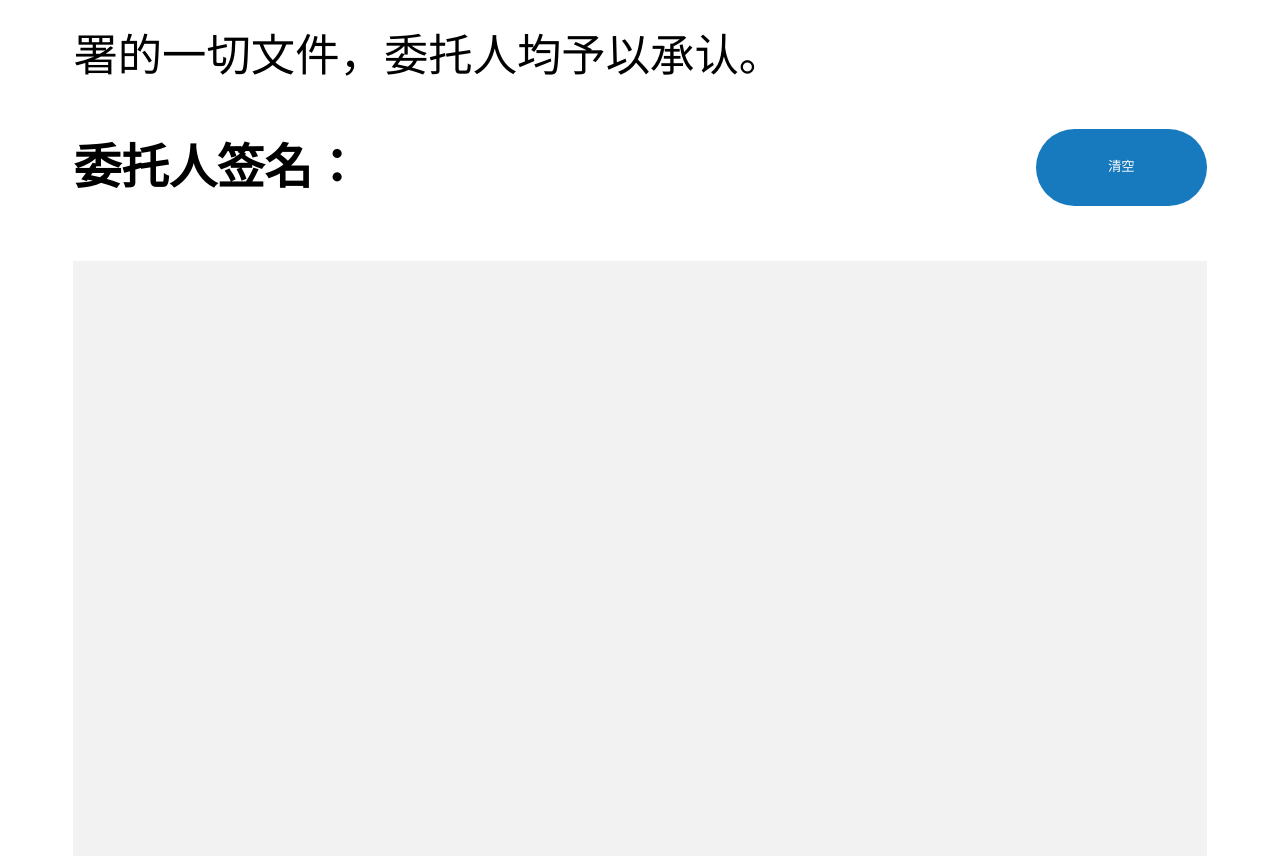
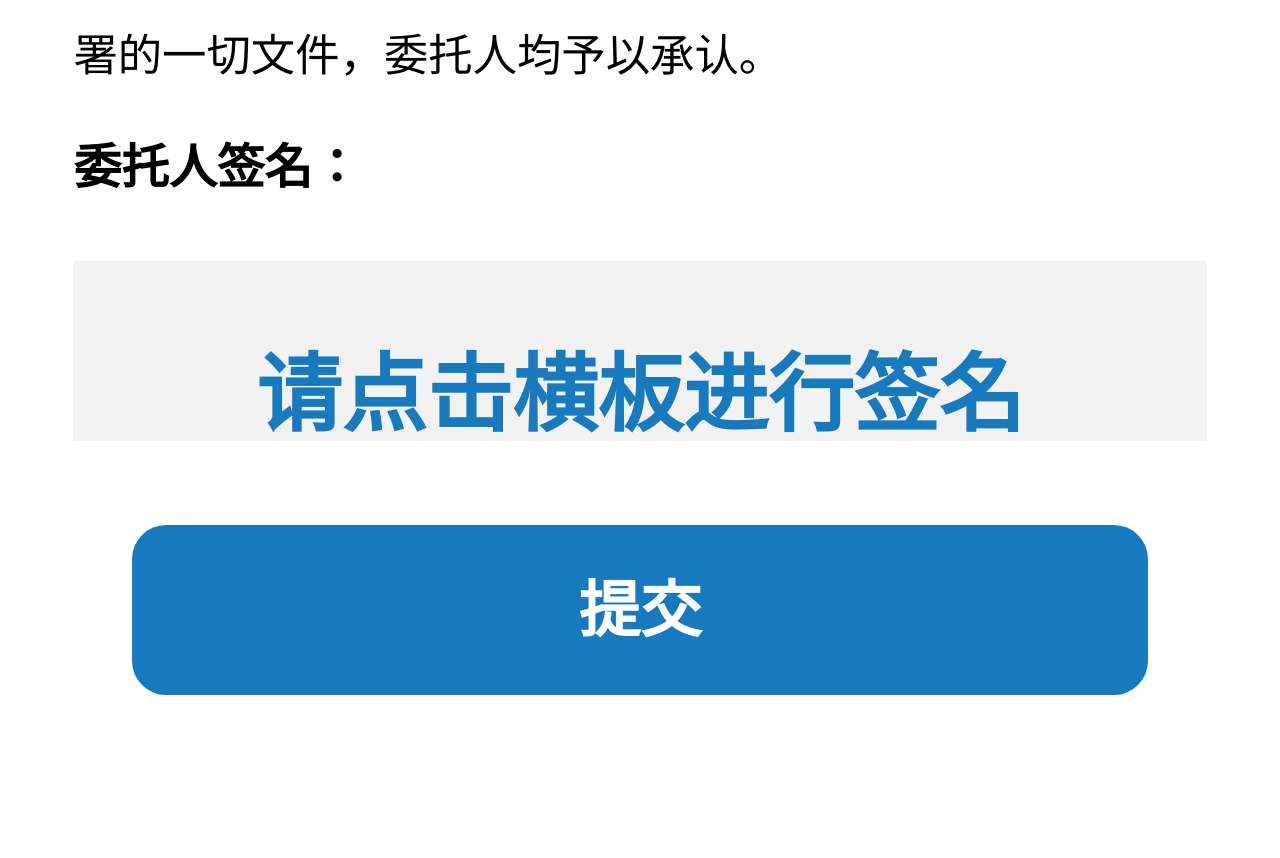
Before and after one commit to yuchuanchuan/ems-vue-mobile-new, a Vue app: page /mobile/orderInfo in a window 1280 px wide. Shown: the part 1080-1938 px from the top of the page. After the commit the page ends 1844 px from the top, so only its background shows below. Built offline with nearby package versions, Linux system fonts and the light colour scheme; what vue-cookie, vue-directive-image-previewer would draw is missing.

Commit message:
签字修改

```diff
--- a/src/components/Index/signature.vue
+++ b/src/components/Index/signature.vue
@@ -1,33 +1,31 @@
 <template>
-  <div>
+ <div class='max'>
+   <div class='qianming_btn max'>
+     <button @click="overwrite">清空</button>
+     <button @click="commit">完成</button>
+   </div>
    <section class="signature">
      <div class="signatureBox">
        <div class="canvasBox" ref="canvasHW">
-          <canvas ref="canvasF" @touchstart='touchStart' @touchmove='touchMove' @touchend='touchEnd' @mousedown="mouseDown" @mousemove="mouseMove" @mouseup="mouseUp" v-if="tempImgUrl ==''"></canvas>
-          <!--<img class="imgCanvas" v-if="tempImgUrl" :src="'/api/mongodb/getDownloadOutputStream?fileId='+imgUrl">-->
+         <canvas ref="canvasF" @touchstart='touchStart' @touchmove='touchMove' @touchend='touchEnd' @mousedown="mouseDown" @mousemove="mouseMove" @mouseup="mouseUp"></canvas>
          <!--<div class="btnBox">-->
-          <!--<div @click.native="overwrite">重写</div>-->
-          <!--<div @click.native="commit" v-if="tempImgUrl ==''">确定</div>-->
+           <!--<div @click="overwrite">重写</div>-->
+           <!--<div @click="commit">提交签名</div>-->
          <!--</div>-->
        </div>
      </div>
+     <!--<img class="imgCanvas" :src="imgUrl">-->
    </section>
  </div>
 </template>
 
 <script>
-  import Vue from 'vue'
-  import axios from 'axios'
-  // import { exchangeDateMin } from '@/utils/validate'
   export default {
-    data () {
+    data() {
       return {
         touchBegin: false,
-        tempImgUrl: '',
-        signatureTime: '',
-        showPop: false,
-        stageInfo: '',
-        // imgUrl: '',
+        stageInfo:'',
+        imgUrl:'',
         client: {},
         points: [],
         canvasTxt: null,
@@ -44,39 +42,23 @@
         contractSuccess: this.$route.query.contractSuccess
       }
     },
-    props: {
-      url: {
-        type: String
-      },
-      imgUrl: {
-        type: String,
-        default: ''
-      }
-    },
-    model: {
-      prop: 'url',
-      event: 'handle'
-    },
-    mounted () {
-      // let canvas = this.$refs.canvasF
-      // canvas.height = this.$refs.canvasHW.offsetHeight
-      // canvas.width = this.$refs.canvasHW.offsetWidth
-      // this.canvasTxt = canvas.getContext('2d')
-      // this.stageInfo = canvas.getBoundingClientRect()
+    mounted() {
+      let canvas = this.$refs.canvasF
+      canvas.height = window.screen.height
+      canvas.width = document.body.offsetWidth - 3
+      this.canvasTxt = canvas.getContext('2d')
+      this.stageInfo = canvas.getBoundingClientRect()
     },
     methods: {
-      // mobile
-      touchStart (ev) {
+      //mobile
+      touchStart(ev) {
         this.touchBegin = true
-        let canvas = this.$refs.canvasF
-        this.canvasTxt = canvas.getContext('2d')
-        this.stageInfo = canvas.getBoundingClientRect()
         ev = ev || event
         ev.preventDefault()
         if (ev.touches.length == 1) {
           let obj = {
             x: ev.targetTouches[0].clienX,
-            y: ev.targetTouches[0].clientY
+            y: ev.targetTouches[0].clientY,
           }
           this.startX = obj.x
           this.startY = obj.y
@@ -88,7 +70,7 @@
           this.points.push(obj)
         }
       },
-      touchMove (ev) {
+      touchMove(ev) {
         ev = ev || event
         ev.preventDefault()
         if (ev.touches.length == 1) {
@@ -108,7 +90,7 @@
           this.points.push(obj)
         }
       },
-      touchEnd (ev) {
+      touchEnd(ev) {
         ev = ev || event
         ev.preventDefault()
         if (ev.touches.length == 1) {
@@ -124,11 +106,8 @@
           this.points.push(obj)
         }
       },
-      // pc
-      mouseDown (ev) {
-        let canvas = this.$refs.canvasF
-        this.canvasTxt = canvas.getContext('2d')
-        this.stageInfo = canvas.getBoundingClientRect()
+      //pc
+      mouseDown(ev) {
         ev = ev || event
         ev.preventDefault()
         if (1) {
@@ -147,7 +126,7 @@
           this.isDown = true
         }
       },
-      mouseMove (ev) {
+      mouseMove(ev) {
         ev = ev || event
         ev.preventDefault()
         if (this.isDown) {
@@ -167,7 +146,7 @@
           this.points.push(obj)
         }
       },
-      mouseUp (ev) {
+      mouseUp(ev) {
         ev = ev || event
         ev.preventDefault()
         if (1) {
@@ -181,75 +160,63 @@
           this.canvasTxt.stroke()
           this.canvasTxt.closePath()
           this.points.push(obj)
-          this.points.push({ x: -1, y: -1 })
+          this.points.push({x: -1, y: -1})
           this.isDown = false
         }
       },
-      // 重写
-      overwrite () {
-        this.tempImgUrl = ''
-        this.$nextTick(() => {
+      //重写
+      overwrite() {
         this.canvasTxt.clearRect(0, 0, this.$refs.canvasF.width, this.$refs.canvasF.height)
         this.points = []
-        })
       },
-      // 提交签名
-      commit () {
-        // this.imgUrl = this.$refs.canvasF.toDataURL()
-        console.log(this.$refs.canvasF.toDataURL())
-        this.dataURLtoFile(this.$refs.canvasF.toDataURL())
-        this.showPop = false
-        // this.$emit('handle', this.$refs.canvasF.toDataURL())
-        // console.log(this.$refs.canvasF.toDataURL()) // 签名img回传后台
-        // console.log(this.imgUrl)
-      },
-      // 将base64转换成file对象
-      dataURLtoFile (dataurl, filename = new Date().getTime()) {
-        let arr = dataurl.split(',')
-        let mime = arr[0].match(/:(.*?);/)[1]
-        let suffix = mime.split('/')[1]
-        let bstr = atob(arr[1])
-        let n = bstr.length
-        let u8arr = new Uint8Array(n)
-        while (n--) {
-          u8arr[n] = bstr.charCodeAt(n)
-        }
-        // console.log(new File([u8arr], `${filename}.${suffix}`, {type: mime}))
-        var file = new File([u8arr], `${filename}.${suffix}`, { type: mime })
-        console.log(file)
-        var formdata1 = new FormData()// 创建form对象
-        formdata1.append('file', file) // 通过append向form对象添加数据,可以通过append继续添加数//或formdata1.append('img',file);
-        formdata1.append('type', 3)
-        let config = {
-          headers: { 'Content-Type': 'multipart/form-data' }
-        }
-        config.headers['token'] = Vue.cookie.get('token') // 请求头带上token
-        // 添加请求头
-        axios.post(process.env.BASE_API + '/sys/file/uploadImg', formdata1, config).then(res => {
-          console.log(res)
-          if (res && res.data.code === 1) {
-            this.$emit('handle', res.data.data)
-            // this.$emit('update:showSignature', exchangeDateMin(new Date().getTime()))
-          }
-        })
-        // return new File([u8arr], `${filename}.${suffix}`, {type: mime})
-      }
-    },
-    watch: {
-      imgUrl () {
-        this.tempImgUrl = this.imgUrl
+      //提交签名
+      commit() {
+        this.imgUrl=this.$refs.canvasF.toDataURL();
+        console.log(this.$refs.canvasF.toDataURL()) //签名img回传后台
+        this.$parent.showSign = false
+        this.$parent.signImgUrl = this.imgUrl
+        // this.$parent.roateSignImg()
       }
     }
   }
 </script>
-
 <style scoped>
+  .max{
+    width:100%;
+    height:100%;
+  }
+  .qianming_btn button{
+    width: 1rem;
+    height: 0.45rem;
+    text-align: center;
+    line-height: 0.45rem;
+    border-radius: 0.3rem;
+    background: #177abf;
+    border:none;
+    outline: none;
+    color:white;
+  }
+  .qianming_btn{
+    position: absolute;
+    top:0;
+    left:-6rem;
+    right:0;
+    bottom:0;
+    margin:auto;
+    width:7.1rem;
+    height:1rem;
+    transform: rotateZ(90deg);
+    z-index: 5;
+    display: flex;
+    justify-content: space-around;
+    align-items: flex-end;
+  }
   .signatureBox {
     width: 100%;
-    /*height: calc(100% - 50px);*/
+    height: calc(100% - 10px);
     box-sizing: border-box;
     overflow: hidden;
-    background:#f2f2f2;
+    background: #fff;
     z-index: 100;
     display: flex;
     flex-direction: column;
@@ -260,7 +227,6 @@
   }
   canvas {
     /*border: 1px solid #7d7d7d;*/
-    width: 100%;
   }
   .btnBox {
     padding: 10px;
--- a/src/components/order/fifth-order.vue
+++ b/src/components/order/fifth-order.vue
@@ -29,11 +29,15 @@
         <span>权利人自愿委托中国邮政速递物流股份有限公司天津市分公司为合法代理人，代为领取本人申请办理的不动产权证/不动产登记证明，并邮寄送达本人，受托人在其权限范围内依法所作的一切行为，接受问询的行为及签署的一切文件，委托人均予以承认。</span>
       </div>
       <div class='new_white new_info'>
-        <div class='white_title'>
+        <div class='white_title' style="margin-bottom:0.3rem;">
           <span>委托人签名：</span>
-          <button @click="overwrite">清空</button>
+          <!--<button @click="overwrite">清空</button>-->
         </div>
-        <div class='new_qianzi'>
+        <div class="sign_show" v-if="!showSign" @click="handleShowSign">
+          <img :src="signImgUrl" alt="" v-if="signImgUrl" style="width: 180px; height: 200%; margin-top:-95px;" ref="signPic" class="roatePic">
+          <span style="font-size:0.5rem;" v-else>请点击横板进行签名</span>
+        </div>
+        <div class='new_qianzi' v-if="showSign">
           <Signature ref="signaturePic"></Signature>
         </div>
       </div>
@@ -53,6 +57,9 @@
   export default {
     data(){
       return{
+        showSign: false,
+        signImgUrl: '',
+        roateImg: false,
         payOrder: false,
         dataForm: {
           orderId: '',
@@ -85,6 +92,20 @@
       }
     },
     methods:{
+      // roateSignImg(){
+      //   let width = this.$refs.signPic.width
+      //   let height = this.$refs.signPic.height
+      //   if(height > width){
+      //     this.$refs.signPic.width = height
+      //     this.$refs.signPic.height = width
+      //     this.roateImg = true
+      //   }else{
+      //     this.roateImg = false
+      //   }
+      // },
+      handleShowSign(){
+        this.showSign = true
+      },
       new_tui(){
         this.$router.push({name: 'fourthOrder'})
       },
@@ -92,7 +113,7 @@
         this.$refs.signaturePic.overwrite()
       },
       jump5(){
-        if(this.$refs.signaturePic.touchBegin){
+        if(this.signImgUrl){
           this.payOrder = true
           // 截图 授权委托书
           this.createOrderInfo()
@@ -292,6 +313,15 @@
 </script>
 
 <style scoped>
+  .sign_show{
+    width: 100%;
+    height: 180px;
+    background-color:#f2f2f2;
+    color: #177abf;
+    font-size: 1.8rem;
+    line-height: 120px;
+    text-align: center;
+  }
   .dz select{
     width:100%;
     height:0.8rem;
@@ -937,10 +967,14 @@
     align-items: center;
   }
   .new_qianzi{
-    margin-top:0.3rem;
     width:100%;
-    height:3.3rem;
+    /*height:3.3rem;*/
     background:#f2f2f2;
+    position:absolute;
+    top:0px;
+    left: 0px;
+    bottom:0px;
+    height:100%;
   }
   .new_info span:first-child{
     font-size:0.28rem;
@@ -997,4 +1031,7 @@
     height: 0.8rem;
     line-height: 0.8rem;
   }
+  .roatePic{
+    transform: rotateZ(-90deg);
+  }
 </style>
--- a/src/components/order/first-order.vue
+++ b/src/components/order/first-order.vue
@@ -107,8 +107,8 @@
           alert('请输入身份证号')
         }else if(this.dataForm.idCard == '' || this.dataForm.idCard == null){
           alert('请输入凭证编号')
-        }else if(this.dataForm.idCard != '' && (this.dataForm.idCard.length < 15 || this.dataForm.idCard.length > 15)){
-          alert('请输入正确的凭证编号，凭证编号为15位')
+        }else if(this.dataForm.idCard != '' && (this.dataForm.idCard.length < 14 || this.dataForm.idCard.length > 14)){
+          alert('请输入正确的凭证编号，凭证编号为14位')
         }
         else{
           let flag = true
```
Lines whose indentation alone changed are shown as unchanged.
